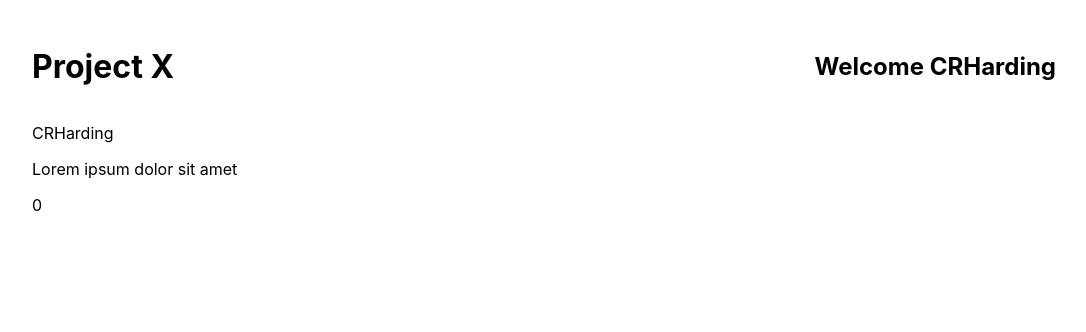
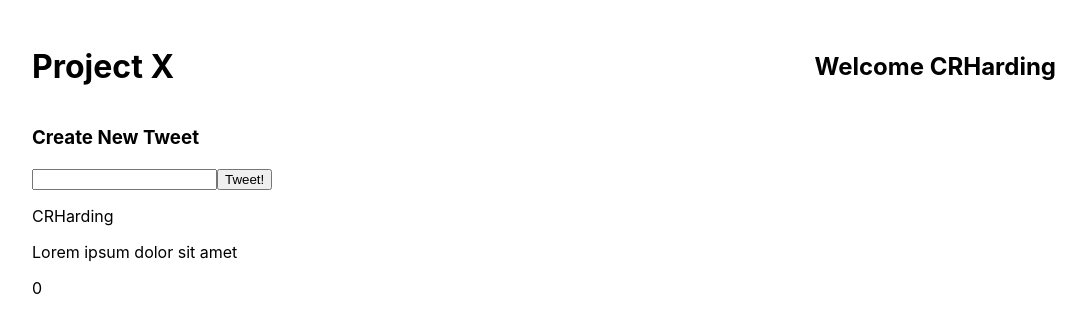
Before and after one commit to CRHarding/project-x, a React (Create React App) app: page / in a window 1280 px wide. Shown: the top 332 px of the page, without its empty margins (96-1182 px from the left). Built offline with nearby package versions, Linux system fonts and the light colour scheme.

Commit message:
Input in place.

```diff
--- a/src/App.js
+++ b/src/App.js
@@ -2,6 +2,7 @@ import React, { Component } from 'react';
 import './App.css';
 
 import Tweets from './components/Tweets/Tweets';
+import CreateTweet from './components/CreateTweet';
 
 class App extends Component {
   constructor() {
@@ -24,6 +25,21 @@ class App extends Component {
     }
   }
 
+  createTweet = (tweet) => {
+    tweet.timestamp = Date.now();
+    tweet.uuid = Math.floor(Math.random() * 100000);
+    tweet.username = "CRHarding";
+    tweet.likes = 0;
+
+    const user = this.state.user;
+
+    user.tweets.push(tweet);
+
+    this.setState({
+      user
+    })
+  }
+
   render() {
     return (
       <div className="App">
@@ -31,6 +47,7 @@ class App extends Component {
           <h1>Project X</h1>
           <h2>Welcome {this.state.user.username}</h2>
         </header>
+        <CreateTweet createTweet={this.createTweet} />
         <Tweets tweets={this.state.user.tweets} />
       </div>
     );
--- /dev/null
+++ b/src/components/CreateTweet.js
@@ -0,0 +1,48 @@
+import React, { Component } from 'react';
+
+class CreateTweet extends Component {
+    constructor() {
+        super();
+
+        this.state = {
+            content: ""
+        }
+    }
+
+    changeTweet = (evt) => {
+        if (this.state.content.length < 300) {
+            this.setState({
+                [evt.target.name]: evt.target.value
+            })
+        }
+    }
+
+    createTweet = (e) => {
+        e.preventDefault();
+
+        this.props.createTweet(this.state);
+
+        this.setState({
+            content: ""
+        })
+    }
+
+    render() {
+        return (
+            <>
+                <h3>Create New Tweet</h3>
+                <form onSubmit={this.createTweet}>
+                    <input
+                        type="text"
+                        value={this.state.content}
+                        onChange={this.changeTweet}
+                        name="content"
+                    />
+                    <input type="submit" value="Tweet!" />
+                </form>
+            </>
+        )
+    }
+}
+
+export default CreateTweet;
```
